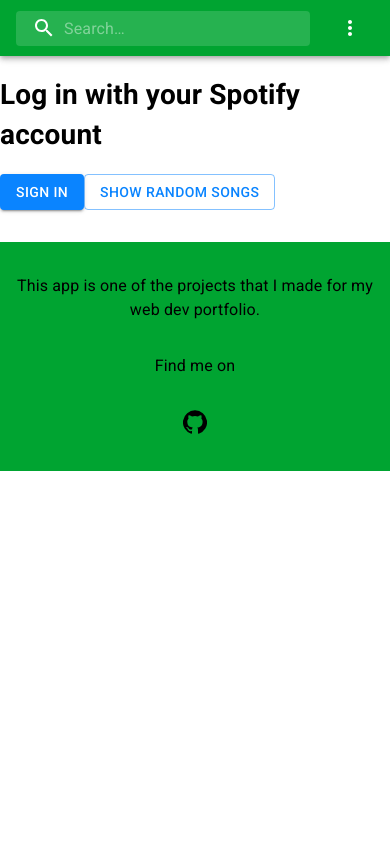
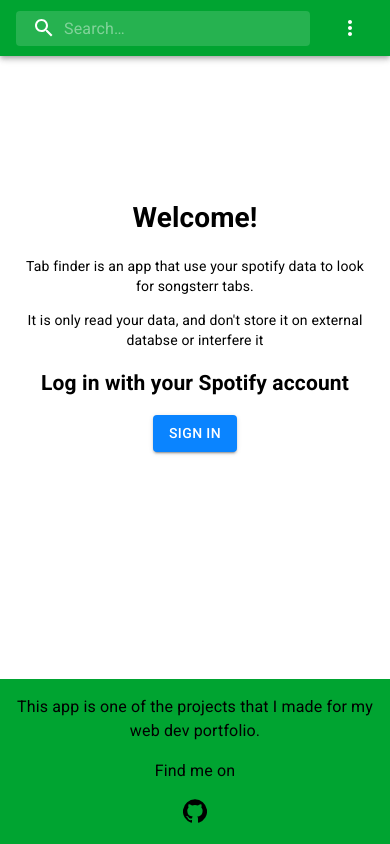
Before and after one commit to MichalRsa/spotify-songsterr-tabs, a React app in the folder frontend/: page /user/recent in a window 390 px wide. Built offline with nearby package versions, Linux system fonts and the light colour scheme.

Commit message:
add LoginScreen and responsive styles for SongsBar

```diff
--- a/frontend/src/App.tsx
+++ b/frontend/src/App.tsx
@@ -1,9 +1,7 @@
 /* eslint-disable no-console */
 import * as React from 'react';
-// import { useEffect } from 'react';
-import axios from 'axios';
 import { BrowserRouter, Switch, Route, Redirect } from 'react-router-dom';
-import { Button, Container, CssBaseline } from '@material-ui/core';
+import { Container, CssBaseline, makeStyles } from '@material-ui/core';
 import { useSelector } from 'react-redux';
 import AuthRedirect from './screens/Redirect';
 import Main from './screens/Main';
@@ -16,24 +14,29 @@
 import Footer from './components/Footer';
 import UserTracksScreen from './screens/UserTracksScreen';
 import ArtistAlbumsScreen from './screens/ArtistAlbumsScreen';
+import LoginScreen from './screens/LoginScreen';
+
+const useStyles = makeStyles(() => ({
+  container: {
+    minHeight: '100vh',
+    display: 'flex',
+    flexDirection: 'column',
+    justifyContent: 'space-between',
+  },
+  main: { flexGrow: 10, position: 'relative' },
+}));
 
 const App = () => {
   const user = useSelector((store: RootState) => store.spotifyAuth?.user);
 
-  // useEffect(() => {
-  //   console.log('app useeffect running!', user);
-  // }, [user]);
-  const redirectToAuth = () => {
-    window.location.href = '/api/user';
-  };
-  const getSongs = async () => {
-    const { data } = await axios.get('/api/songs/random');
-    console.log(data);
-  };
+  const classes = useStyles();
+
   return (
     <BrowserRouter>
+      <div className={classes.container}>
         <CssBaseline />
         <NavBar />
+        <div className={classes.main}>
           {user ? (
             <Container maxWidth='md'>
               <Switch>
@@ -51,26 +54,12 @@
           ) : (
             <Switch>
               <Route path='/redirect' component={AuthRedirect} />
-          <Route>
-            <h1>Log in with your Spotify account</h1>
-            <Button
-              color='primary'
-              variant='contained'
-              onClick={() => redirectToAuth()}
-            >
-              Sign in
-            </Button>
-            <Button
-              color='primary'
-              variant='outlined'
-              onClick={() => getSongs()}
-            >
-              Show random songs
-            </Button>
-          </Route>
+              <Route path='/' component={LoginScreen} />
             </Switch>
           )}
+        </div>
         <Footer />
+      </div>
     </BrowserRouter>
   );
 };
--- a/frontend/src/components/AlbumCard.tsx
+++ b/frontend/src/components/AlbumCard.tsx
@@ -6,15 +6,16 @@
   makeStyles,
   Paper,
   Typography,
+  Theme,
 } from '@material-ui/core';
 import { Link as RouterLink } from 'react-router-dom';
-import SongBar, { MyTheme } from './SongsBar';
+import SongBar from './SongsBar';
 
 interface AlbumCardProps {
   album: SpotifyApi.AlbumObjectFull;
 }
 
-const useStyles = makeStyles((theme: MyTheme) =>
+const useStyles = makeStyles((theme: Theme) =>
   //   createStyles
   ({
     rootSuccess: {
@@ -28,13 +29,17 @@
       marginBottom: '1rem',
     },
     img: {
-      width: '100%',
+      maxWidth: '100%',
       display: 'block',
     },
-    spacing: {
+    container: {
       '&&': {
+        position: 'relative',
         paddingTop: '0px',
         paddingBottom: '0px',
+        [theme.breakpoints.down('sm')]: {
+          paddingRight: '0',
+        },
       },
     },
     textCont: {
@@ -57,7 +62,7 @@
             item
             xs={4}
             classes={{
-              item: classes.spacing,
+              item: classes.container,
             }}
           >
             <img
--- a/frontend/src/components/Footer.tsx
+++ b/frontend/src/components/Footer.tsx
@@ -7,11 +7,11 @@
   footer: {
     backgroundColor: theme.palette.secondary.dark,
     marginTop: '2rem',
-    paddingTop: '2rem',
+    paddingTop: '1rem',
     textAlign: 'center',
   },
   paragraph: {
-    paddingBottom: '2rem',
+    paddingBottom: '1rem',
   },
 }));
 
--- a/frontend/src/components/SectionContainer.tsx
+++ b/frontend/src/components/SectionContainer.tsx
@@ -23,7 +23,12 @@
     padding: 0,
   },
   heading: { width: '100%', padding: '1.4rem 0 .6rem' },
-  button: { marginTop: '.6rem' },
+  button: {
+    marginTop: '.6rem',
+    '&:hover': {
+      backgroundColor: 'green',
+    },
+  },
 }));
 
 const SectionContainer: React.FunctionComponent<SectionContainerProps> = ({
--- a/frontend/src/components/SongsBar.tsx
+++ b/frontend/src/components/SongsBar.tsx
@@ -1,6 +1,7 @@
 /* eslint-disable no-console */
 import * as React from 'react';
 import {
+  Hidden,
   ListItem,
   ListItemText,
   makeStyles,
@@ -80,7 +81,7 @@
       divider
       className={!loading && haveTabs ? styles.rootSuccess : ''}
     >
-      {avatarChild}
+      {avatarChild && <Hidden xsDown>{avatarChild}</Hidden>}
       <ListItemText>
         <SongTitle
           loading={loading}
--- a/frontend/src/components/SongsBarTuning.tsx
+++ b/frontend/src/components/SongsBarTuning.tsx
@@ -1,6 +1,10 @@
 /* eslint-disable no-nested-ternary */
 import * as React from 'react';
-import { CircularProgress, ListItemSecondaryAction } from '@material-ui/core';
+import {
+  CircularProgress,
+  Hidden,
+  ListItemSecondaryAction,
+} from '@material-ui/core';
 import { InewTuning, IsongsterrTabs } from 'songsterr-api-node/dist/interfaces';
 
 interface Itabs {
@@ -32,7 +36,10 @@
     <CircularProgress />
   ) : tabs && tabs.song.length ? (
     <ListItemSecondaryAction>
-      <p>tuning: {showTuning()}</p>
+      <p>
+        <Hidden xsDown>tuning: </Hidden>
+        {showTuning()}
+      </p>
     </ListItemSecondaryAction>
   ) : null;
 };
--- a/frontend/src/screens/AlbumsScreen.tsx
+++ b/frontend/src/screens/AlbumsScreen.tsx
@@ -1,5 +1,12 @@
 /* eslint-disable no-console */
-import { Grid, Link, List, makeStyles } from '@material-ui/core';
+import {
+  Grid,
+  Link,
+  List,
+  makeStyles,
+  Theme,
+  useMediaQuery,
+} from '@material-ui/core';
 import axios from 'axios';
 import * as React from 'react';
 import { useParams } from 'react-router';
@@ -12,11 +19,22 @@
   rootSuccess: {
     backgroundColor: theme.palette.success.main,
   },
+  text: {
+    '&&': {
+      padding: '0 20px',
+      // marginBottom: '0',
+      textAlign: 'center',
+    },
+  },
   rootFail: {
     backgroundColor: theme.palette.error.main,
   },
   albumHeader: {
+    alignItems: 'center',
     marginTop: '1rem',
+  },
+  img: {
+    maxWidth: '100%',
   },
 }));
 
@@ -24,6 +42,10 @@
   const [songs, setSongs] = React.useState<SpotifyApi.AlbumTracksResponse>();
   const [album, setAlbum] = React.useState<SpotifyApi.SingleAlbumResponse>();
   const { id } = useParams<Record<string, string | undefined>>();
+
+  const smallScreen = useMediaQuery((theme: Theme) =>
+    theme.breakpoints.down('sm')
+  );
 
   const classes = useStyles();
   React.useEffect(() => {
@@ -48,18 +70,26 @@
   }, []);
   return (
     <>
-      <Grid className={classes.albumHeader} container spacing={10}>
-        <Grid item xs={6}>
+      <Grid
+        className={classes.albumHeader}
+        container
+        spacing={10}
+        direction={smallScreen ? 'column-reverse' : 'row'}
+      >
+        <Grid item xs={smallScreen ? 12 : 4}>
           <img
-            // src={songs?.tracks[0].album.images[1].url}
+            className={classes.img}
             src={album?.images[1].url}
-            // alt={songs?.tracks[0].album.name}
             alt={album?.name}
           />
         </Grid>
-        <Grid item xs={6}>
+        <Grid
+          item
+          xs={smallScreen ? 12 : 8}
+          className={smallScreen ? classes.text : ''}
+        >
           {album && (
-            <h2>
+            <h2 className={smallScreen ? classes.text : ''}>
               {`${album?.name} by `}
               <Link
                 component={RouterLink}
--- a/frontend/src/screens/ArtistsScreen.tsx
+++ b/frontend/src/screens/ArtistsScreen.tsx
@@ -92,7 +92,7 @@
           }}
           loading={false}
         >
-          <ImageList cols={4} rowHeight='auto' gap={16}>
+          <ImageList cols={4} rowHeight='auto'>
             {albums.albums.slice(0, 4).map((item) => (
               <ImageListItem key={item.id} className={classes.listItem}>
                 <Button onClick={() => history.push(`/albums/${item.id}`)}>
--- /dev/null
+++ b/frontend/src/screens/LoginScreen.tsx
@@ -0,0 +1,53 @@
+import { Button, Container, makeStyles } from '@material-ui/core';
+import * as React from 'react';
+import { Route } from 'react-router';
+
+const useStyles = makeStyles(() => ({
+  container: {
+    //     position: 'relative',
+    textAlign: 'center',
+    width: '100vw',
+    //     margin: '5rem',
+
+    position: 'absolute',
+    top: '40%',
+    left: '50%',
+    transform: 'translate(-50%, -50%)',
+  },
+  heading: {
+    marginTop: '0',
+  },
+}));
+
+const LoginScreen = () => {
+  const classes = useStyles();
+
+  const redirectToAuth = () => {
+    window.location.href = '/api/user';
+  };
+  return (
+    <Route>
+      <Container maxWidth='md' className={classes.container}>
+        <h1 className={classes.heading}>Welcome!</h1>
+        <p>
+          Tab finder is an app that use your spotify data to look for songsterr
+          tabs.
+        </p>
+        <p>
+          It is only read your data, and don&apos;t store it on external databse
+          or interfere it
+        </p>
+        <h2>Log in with your Spotify account</h2>
+        <Button
+          color='primary'
+          variant='contained'
+          onClick={() => redirectToAuth()}
+        >
+          Sign in
+        </Button>
+      </Container>
+    </Route>
+  );
+};
+
+export default LoginScreen;
--- a/frontend/src/screens/Main.tsx
+++ b/frontend/src/screens/Main.tsx
@@ -81,7 +81,7 @@
         }}
         loading={!!albumsLoading}
       >
-        <ImageList cols={4} rowHeight='auto' gap={16}>
+        <ImageList cols={4} rowHeight='auto'>
           {albums &&
             albums.slice(0, 4).map((item) => (
               <ImageListItem key={item.album.id} className={classes.listItem}>
```
Also changed, not shown: frontend/src/components/AlbumsPreview.tsx (deleted, +0 -23 lines), 2 other files (tests, documents, lock files or other folders). Lines whose indentation alone changed are shown as unchanged.
